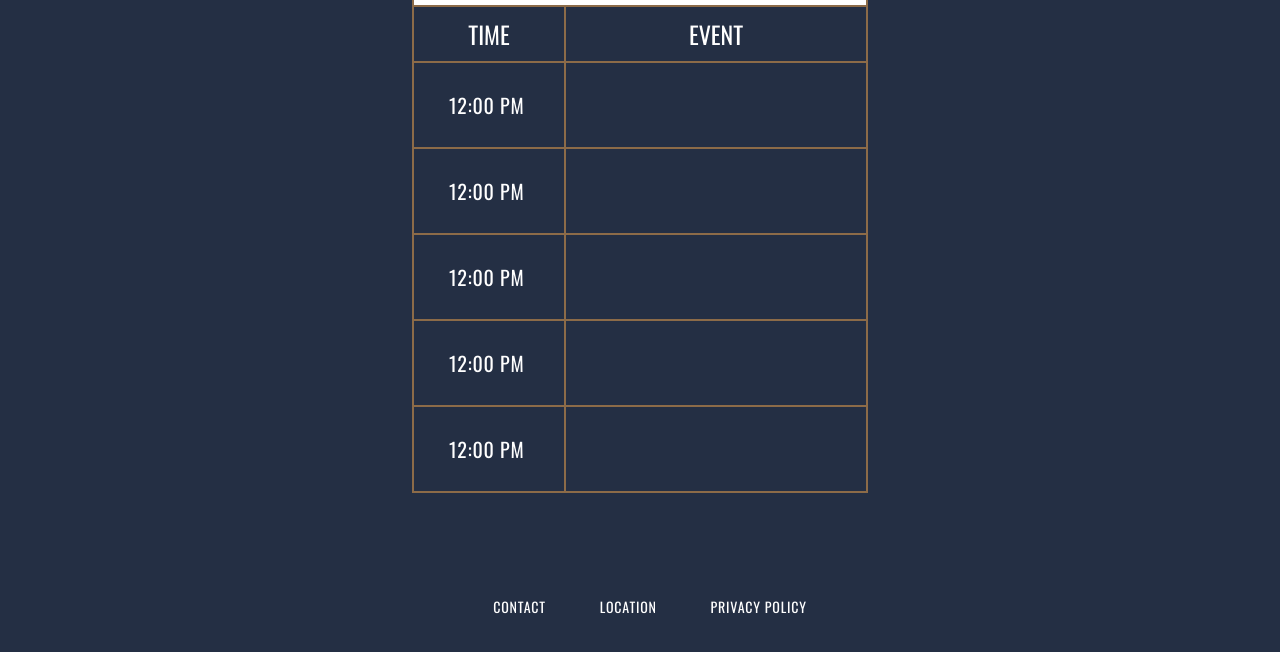
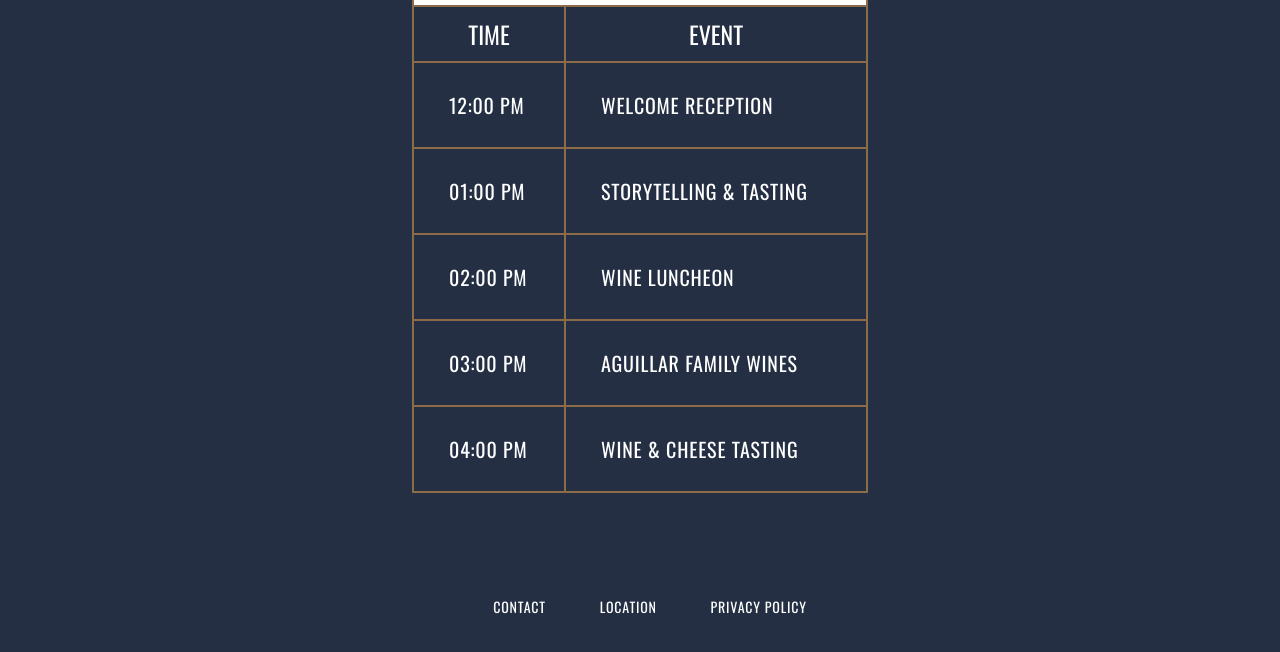
Before and after one commit to Elthask/Codeacademy, a plain HTML site: page HTML/Wine festival/index.html in a window 1280 px wide. Shown: the part 154-806 px from the top of the page. Drawn offline with nearby package versions, Linux system fonts and the light colour scheme.

Commit message:
update
filed table

```diff
--- a/HTML/Wine festival/index.html
+++ b/HTML/Wine festival/index.html
@@ -36,31 +36,41 @@
           <td class="left">
             <h3>12:00 PM</h3>
           </td>
-          <td></td>
+          <td>
+          	<h3>Welcome Reception</h3>
+          </td>
         </tr>
         <tr>
           <td class="left">
-          	<h3>12:00 PM</h3>
+          	<h3>01:00 PM</h3>
           </td>
-          <td></td>
+          <td>
+          	<h3>Storytelling & Tasting</h3>
+          </td>
         </tr>
         <tr>
           <td class="left">
-          	<h3>12:00 PM</h3>
+          	<h3>02:00 PM</h3>
           </td>
-          <td></td>
+          <td>
+          	<h3>Wine Luncheon</h3>
+          </td>
         </tr>
         <tr>
           <td class="left">
-          	<h3>12:00 PM</h3>
+          	<h3>03:00 PM</h3>
           </td>
-          <td></td>
+          <td>
+          	<h3>Aguillar Family Wines</h3>
+          </td>
         </tr>
         <tr>
           <td class="left">
-          	<h3>12:00 PM</h3>
+          	<h3>04:00 PM</h3>
           </td>
-          <td></td>
+          <td>
+          	<h3>Wine & Cheese Tasting</h3>
+          </td>
         </tr>
 
       </tbody>
```
